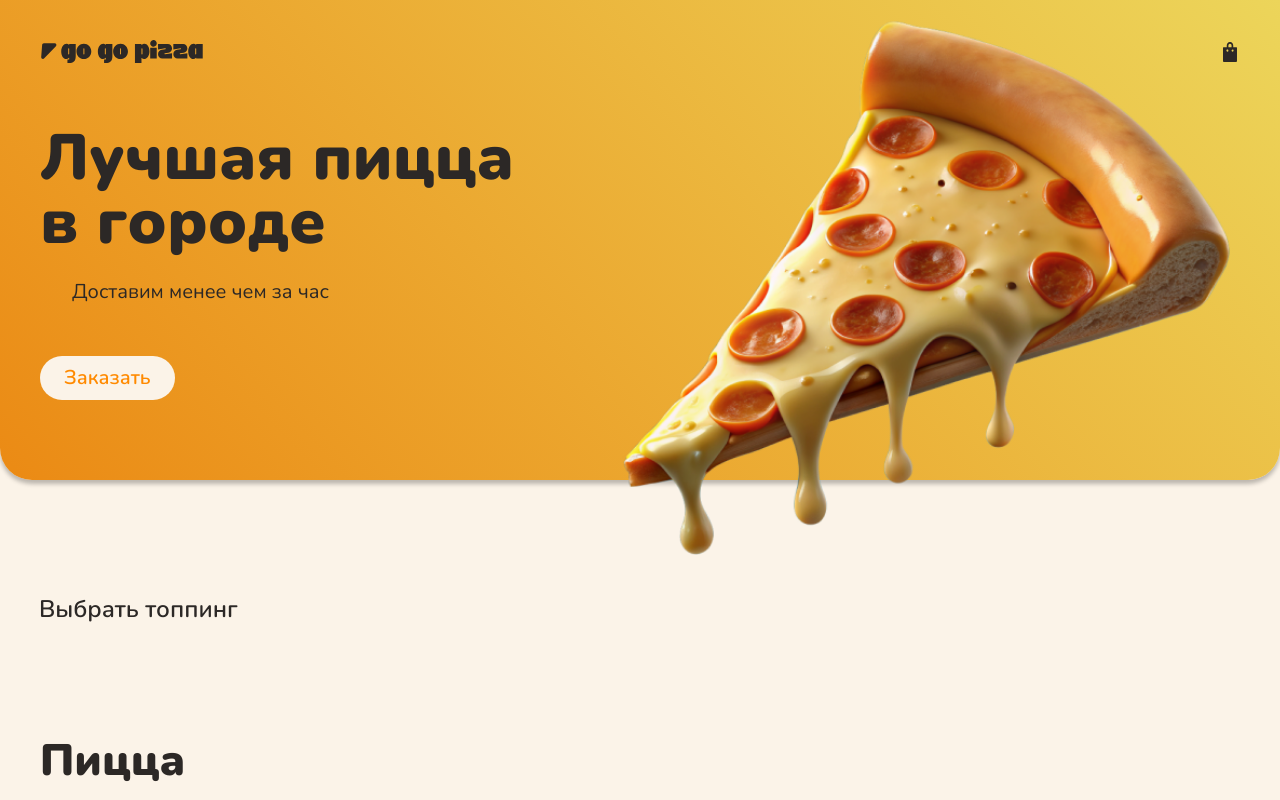
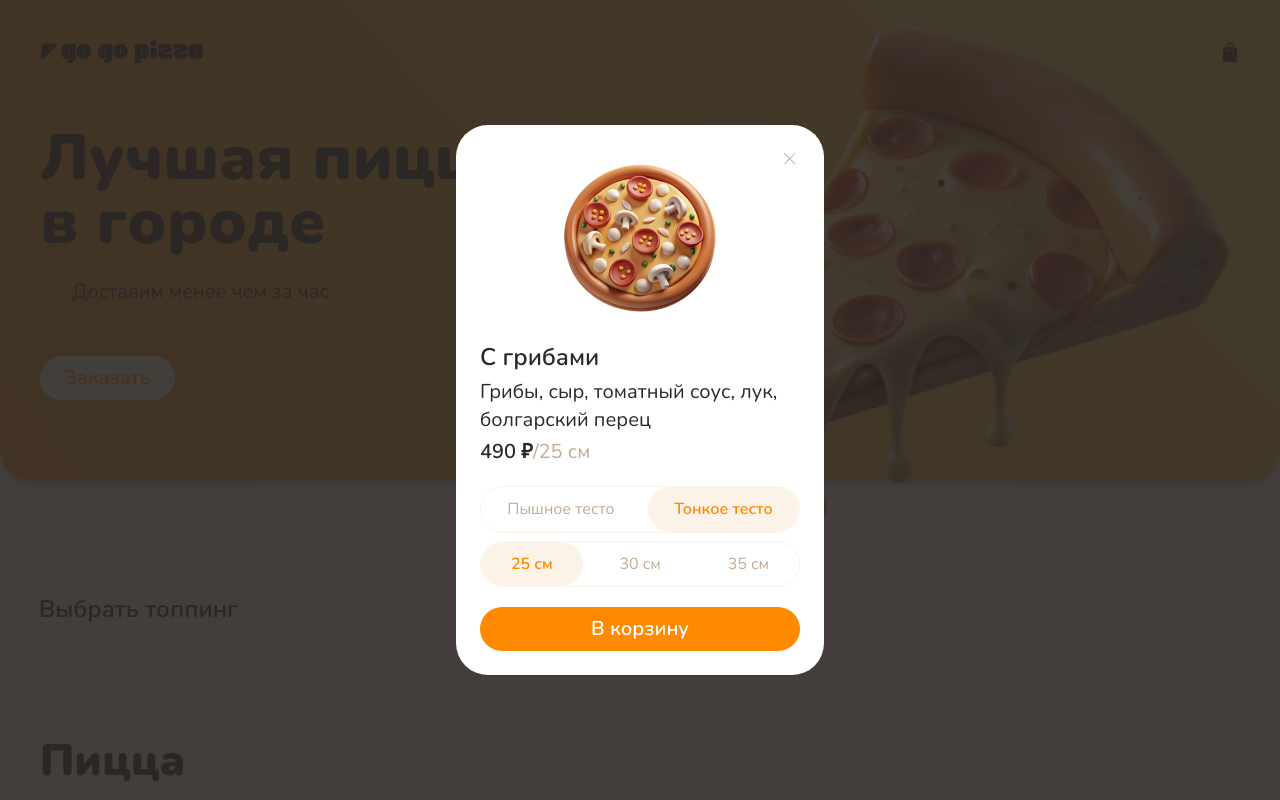
Before and after one commit to Alexander1987r/go-go-pizza, a plain HTML site: page index.html in a window 1280 px wide. Shown: the top 800 px of the page. Drawn offline with Linux system fonts and the light colour scheme; no server answers.

Commit message:
add modal

```diff
--- a/index.html
+++ b/index.html
@@ -349,15 +349,19 @@
 </footer>
 <!--modal-->
 <div class="modal modal-pizza">
- <div class="">
-  <h2 class="modal__title">С грибами</h2>
+ <div class="modal__wrapper">
+  <h2 class="modal__title">
+    С грибами
+  </h2>
   <img class="modal__image" src="img/modal/modal-image.png" alt="фото пицци с грибами" width="180" height="180">
   <p class="modal__text content">
-    Грибы, сыр, томатный соус, лук, болгарский перец
-    <span class="content__price">490 ₽</span>
-    <span>/</span>
-    <span class="content__size">25 см</span>
-  </p>
+      <span class="content__text">
+        Грибы, сыр, томатный соус, лук, болгарский перец
+      </span>
+      <b class="content__price">490 ₽</b>
+      <span>/</span>
+      <span class="content__size">25 см</span>
+    </p>
   <form class="modal__form">
     <!--поле(тоное-толстое) -->
     <fieldset class="modal__form-field field">
@@ -365,26 +369,27 @@
       <label class="field__label" for="thick">
         Пышное тесто
       </label>
+
       <input class="field__input" name="crust" value="thin" id="thin" type="radio" checked>
-      <label class="field__label" for="thin">
+      <label class="field__label field__label_active" for="thin">
         Тонкое тесто
       </label>
     </fieldset>
 
     <!--поле(размер) -->
     <fieldset class="modal__form-field field">
-      <input class="field__input" name="size" value="25 см" id="25 см" type="radio" checked>
-      <label class="field__label" for="25 см">
+      <input class="field__input" name="size" value="25 см" id="25см" type="radio" checked>
+      <label class="field__label field__label_active"  for="25см">
         25 см
       </label>
 
-      <input class="field__input" name="size" value="30 см" id="30 см" type="radio">
-      <label class="field__label" for="30 см">
+      <input class="field__input" name="size" value="30 см" id="30см" type="radio">
+      <label class="field__label" for="30см">
         30 см
       </label>
 
-      <input class="field__input" name="size" value="35 см" id="35 см" type="radio">
-      <label class="field__label" for="35 см">
+      <input class="field__input" name="size" value="35 см" id="35см" type="radio">
+      <label class="field__label" for="35см">
         35 см
       </label>
     </fieldset>
--- a/js/main.js
+++ b/js/main.js
@@ -1,6 +1,7 @@
 import { getToppingsToggle } from "./module/openToppings.js";
 import { renderPizzas } from "./module/renderPizza.js";
-import { getData } from "./module/data.js";
+import { renderToppings } from "./module/renderToppngs.js";
+
 
 /*
  //альтернативный способ извлечения данных с сервера по METHED
@@ -35,58 +36,7 @@ const createCard=(tagName,className,text)=>{
 */
 
 
-//функция создания
-const createToppings=(enName,ruName)=>{
-  const toppingsItem=document.createElement('li');
-  toppingsItem.classList.add('toppings__item');
-  toppingsItem.innerHTML=`
-  <input class="toppings__checkbox" type="checkbox" name="topping" id="${enName}" value="${enName}">
-  <label for="${enName}" class="toppings__label">
-  ${ruName[0].toUpperCase()}${ruName.slice(1)}
-  </label>
-  `;
-  return toppingsItem;
-}
 
-//функция вывода топпингов
-const renderToppings=async()=>{
-  const topping=await getData('https://amused-ripple-clove.glitch.me/api/toppings');
-  console.log('Топпинг с сервера',topping);
-  //деструктурируем
-  const {en:enToppings,ru:ruToppings}=topping;
-  console.log(enToppings,ruToppings);
-
-  //найдем список топпингов
-  const toppingsList=document.querySelector('.toppings__list');
-  toppingsList.innerHTML='';
-
-  enToppings.forEach((enName,i)=>{
-    toppingsList.appendChild(createToppings(enName,ruToppings[i]));
-  });
-  //сформируем кнопку RESET
-  const toppingsItem=document.createElement('li');
-  toppingsItem.classList.add('toppings__item');
-  const toppingsButton=document.createElement('button');
-  toppingsButton.classList.add('form__button');
-  toppingsButton.type='reset';
-  toppingsButton.textContent='Сбросить';
-  toppingsItem.append(toppingsButton);
-
-  //найдем форму
-  const toppingsForm=document.querySelector('.toppings__form');
-  toppingsForm.addEventListener('change',(evt)=>{
-  const target=evt.target;
-  const formData=new FormData(toppingsForm);
-  //создадим массив
-  const checkedToppingsArray=[];
-  for(let [,value] of formData){
-    checkedToppingsArray.push(value);
-  }
-   console.log(checkedToppingsArray);
-   renderPizzas(checkedToppingsArray);
-  });
-
-}
 
 //обьявление функции инициализации
 const init=()=>{
--- a/js/module/data.js
+++ b/js/module/data.js
@@ -19,8 +19,6 @@ export const getData=async (url)=>{
 }
 */
 
-
-
 export const getData= async(url)=>{
   showLoader();
   return await fetch(url)
--- a/js/module/renderPizza.js
+++ b/js/module/renderPizza.js
@@ -1,5 +1,4 @@
 import { getData } from "./data.js";
-import { showLoader ,hideLoader} from "./loader.js";
 //функция создания карточки
 const createCard=(elem)=>{
   const card=document.createElement('article');
@@ -25,36 +24,10 @@ const createCard=(elem)=>{
 }
 
 
-const get=async ()=>{
-
-  showLoader();
-  try{
-    const response=await fetch('https://amused-ripple-clove.glitch.me/api/products');
-    if(!response.ok){
-      throw new Error('Failed you fetch pizza products');
-    }
-    const data = await response.json();
-    return data;
-  } catch (error){
-    console.error(`${error}`);
-  } finally{
-    hideLoader();
-  }
-}
-
-
-
 //функция вывода карточек
 export const renderPizzas=async(toppings)=>{
-
-
-  /*
   const pizzas =await getData(`https://amused-ripple-clove.glitch.me/api/products${toppings ? `?toppings=${toppings}`: ''}`);
    console.log('Массив с сервера',pizzas);
-  */
-
-  const pizzas=await get();
-  console.log(pizzas);
    //найдем список пицц
    const pizzaList=document.querySelector('.pizza__list');
    pizzaList.innerHTML='';
--- /dev/null
+++ b/js/module/renderToppngs.js
@@ -0,0 +1,71 @@
+import { getData } from "./data.js";
+import { renderPizzas } from "./renderPizza.js";
+//функция создания
+const createToppings=(enName,ruName)=>{
+  const toppingsItem=document.createElement('li');
+  toppingsItem.classList.add('toppings__item');
+  toppingsItem.innerHTML=`
+  <input class="toppings__checkbox" type="checkbox" name="topping" id="${enName}" value="${enName}">
+  <label for="${enName}" class="toppings__label">
+  ${ruName[0].toUpperCase()}${ruName.slice(1)}
+  </label>
+  `;
+  return toppingsItem;
+}
+
+//функция вывода топпингов
+export const renderToppings=async()=>{
+  const topping=await getData('https://amused-ripple-clove.glitch.me/api/toppings');
+  console.log('Топпинг с сервера',topping);
+  //деструктурируем
+  const {en:enToppings,ru:ruToppings}=topping;
+  console.log(enToppings,ruToppings);
+
+  //найдем список топпингов
+  const toppingsList=document.querySelector('.toppings__list');
+  toppingsList.innerHTML='';
+
+  enToppings.forEach((enName,i)=>{
+    toppingsList.appendChild(createToppings(enName,ruToppings[i]));
+  });
+  //сформируем кнопку RESET
+  const toppingsItem=document.createElement('li');
+  toppingsItem.classList.add('toppings__item');
+  toppingsItem.classList.add('toppings__item_button');
+  const toppingsButton=document.createElement('button');
+  toppingsButton.classList.add('form__button');
+
+  toppingsButton.type='reset';
+  toppingsButton.textContent='Сбросить';
+  toppingsItem.append(toppingsButton);
+
+
+
+  //найдем форму
+  const toppingsForm=document.querySelector('.toppings__form');
+
+  toppingsForm.addEventListener('change',(evt)=>{
+  const target=evt.target;
+  const formData=new FormData(toppingsForm);
+  //создадим массив
+  const checkedToppingsArray=[];
+  for(let [,value] of formData){
+    checkedToppingsArray.push(value);
+  }
+   renderPizzas(checkedToppingsArray);
+   if(checkedToppingsArray.length > 0){
+    toppingsList.append(toppingsItem);
+   } else {
+     toppingsItem.remove();
+   }
+
+  //повесим прослушиватель по клику
+  toppingsButton.addEventListener('click',clearForm);
+  });
+  //функция очистки формы,удаления кнопки сброса ,обработчика
+  const clearForm=()=>{
+    toppingsItem.remove();
+    toppingsForm.reset();
+    toppingsButton.removeEventListener('click',clearForm);
+  }
+}
--- a/style/main.css
+++ b/style/main.css
@@ -7,3 +7,4 @@
 @import 'card.css';
 @import 'footer.css';
 @import 'loader.css';
+@import 'modal.css';
--- /dev/null
+++ b/style/modal.css
@@ -0,0 +1,136 @@
+.modal {
+  position: fixed;
+  inset: 0;
+  background-color: rgba(44,40,38,0.89);
+  display: flex;
+  justify-content: center;
+  align-items: center;
+  z-index: 1;
+}
+.modal__wrapper {
+  max-width: 292px;
+  display: flex;
+  flex-direction: column;
+  position: relative;
+  background-color:rgba(255, 255, 255, 1);
+  border-radius: 32px;
+  padding: 24px 16px 16px 16px;
+  line-height: 1.4;
+  color: var(--dark);
+  overflow-y: auto;
+}
+.modal__title {
+  order: 2;
+  font-weight: 600;
+  font-size: 18px;
+  margin-bottom: 4px;
+}
+.modal__image {
+  order: 1;
+  width: 180px;
+  height: 180px;
+  margin: 0 auto 12px auto;
+}
+.modal__text {
+  order: 3;
+  margin-bottom: 20px;
+  font-weight: 400;
+  font-size: 14px;
+  display: flex;
+  flex-wrap: wrap;
+}
+.content__text{
+  margin-bottom: 4px;
+}
+.content__price {
+  font-weight: 600;
+}
+.content__price+span{
+  color: var(--beige);
+}
+.content__size {
+color: var(--beige);
+}
+.modal__form {
+  order: 4;
+}
+.field {
+  padding: 0;
+  border: none;
+  font-weight: 400;
+  font-size: 12px;
+  border: 1px solid var(--light);
+  border-radius: 32px;
+  margin-bottom: 8px;
+  display: flex;
+}
+.field:last-of-type{
+  margin-bottom: 20px;
+}
+.field__input {
+  position: absolute;
+  appearance: none;
+}
+.field__label {
+  color: var(--beige);
+  padding: 10px 0;
+  text-align: center;
+  flex-grow: 1;
+  cursor: pointer;
+}
+.field__label:not(:last-child){
+  margin-right: 7px;
+}
+.field__label_active{
+  background-color: var(--light);
+  color: var(--orange);
+  font-weight: 600;
+  font-size: 12px;
+  border-radius: 32px;
+}
+.modal__form-submit {
+  background-color: var(--orange);
+  color: var(--white);
+  font-weight: 600;
+  font-size: 14px;
+  text-align: center;
+  width: 100%;
+  border-radius: 32px;
+  padding: 8px 0;
+  line-height: 1.4;
+}
+.modal__close {
+  position: absolute;
+  top: 16px;
+  right: 16px;
+}
+/*адаптив*/
+@media(min-width:768px){
+  .modal__wrapper {
+    max-width: 368px;
+    padding: 24px;
+  }
+  .modal__title {
+   font-size: 24px;
+  }
+  .modal__text {
+    font-size: 20px;
+  }
+  .field {
+    font-size: 16px;
+  }
+  .field__label{
+    padding: 11px 0;
+  }
+  .field__label_active{
+    font-weight: 600;
+    font-size: 16px;
+  }
+  .modal__form-submit {
+    font-size: 20px;
+  }
+  .modal__close {
+    top: 24px;
+    right: 24px;
+  }
+}
--- a/style/toppings.css
+++ b/style/toppings.css
@@ -32,7 +32,9 @@
 .toppings__list_show{
   display: flex;
 }
-.toppings__item {
+.toppings__item_button{
+  width: 100%;
+  margin-top: 8px;
 }
 .toppings__checkbox {
   position: absolute;
@@ -54,6 +56,15 @@
   color: var(--white);
 }
 
+.form__button{
+  color: var(--orange);
+  font-weight: 400;
+  font-size: 14px;
+  line-height: 1.4;
+  padding: 8px 24px;
+  border-radius: 32px;
+  background-color: var(--white);
+}
 @media(min-width:768px){
   .toppings {
     padding: 32px 0;
@@ -62,6 +73,9 @@
     font-size: 24px;
   }
   .toppings__label {
+    font-size: 20px;
+  }
+  .form__button{
     font-size: 20px;
   }
 }
@@ -80,3 +94,9 @@
     display: flex;
   }
 }
+@media(min-width:1440px){
+  .toppings__item_button{
+    width: inherit;
+    margin-top: 0;
+  }
+}
```
Lines whose indentation alone changed are shown as unchanged.
